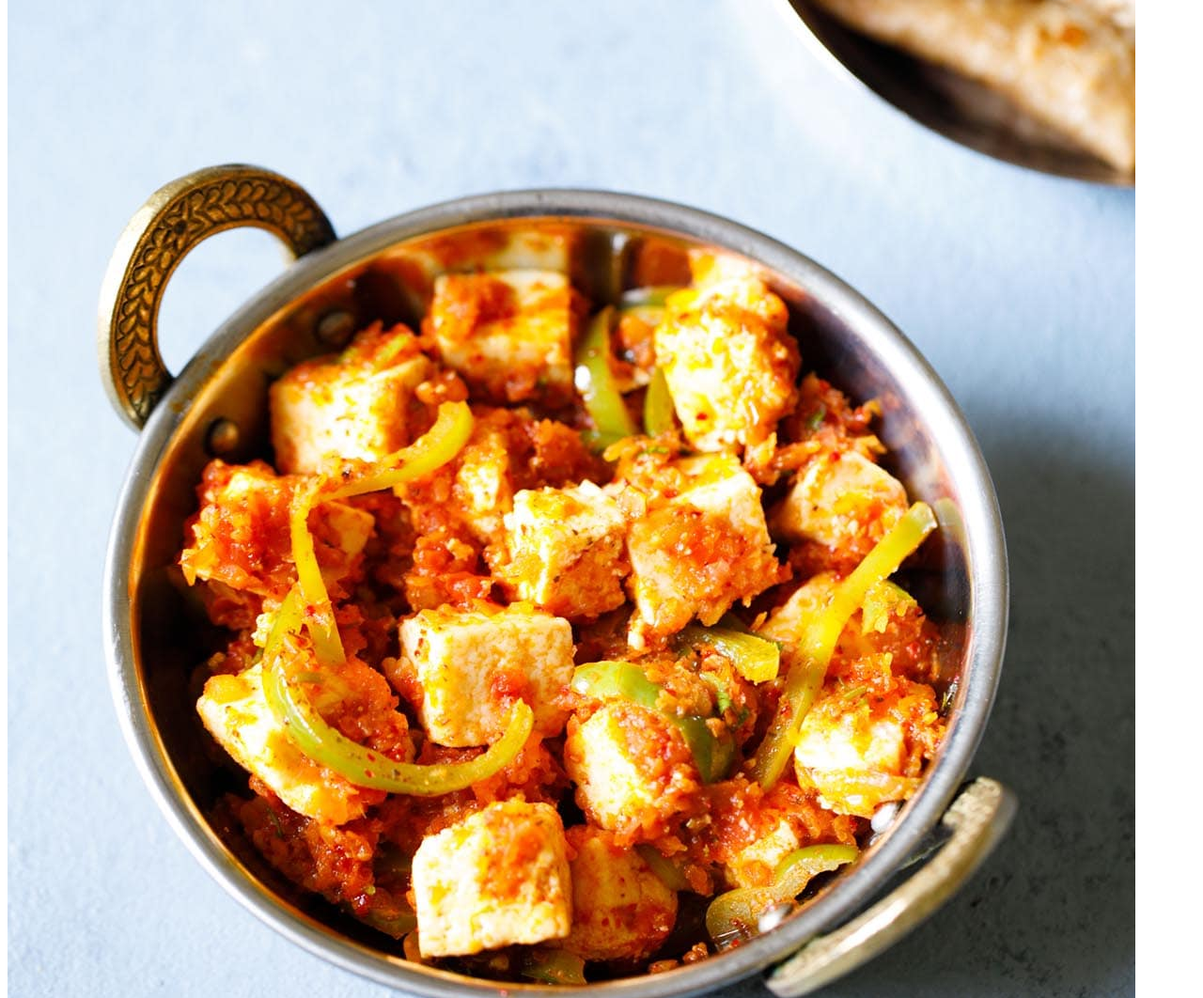
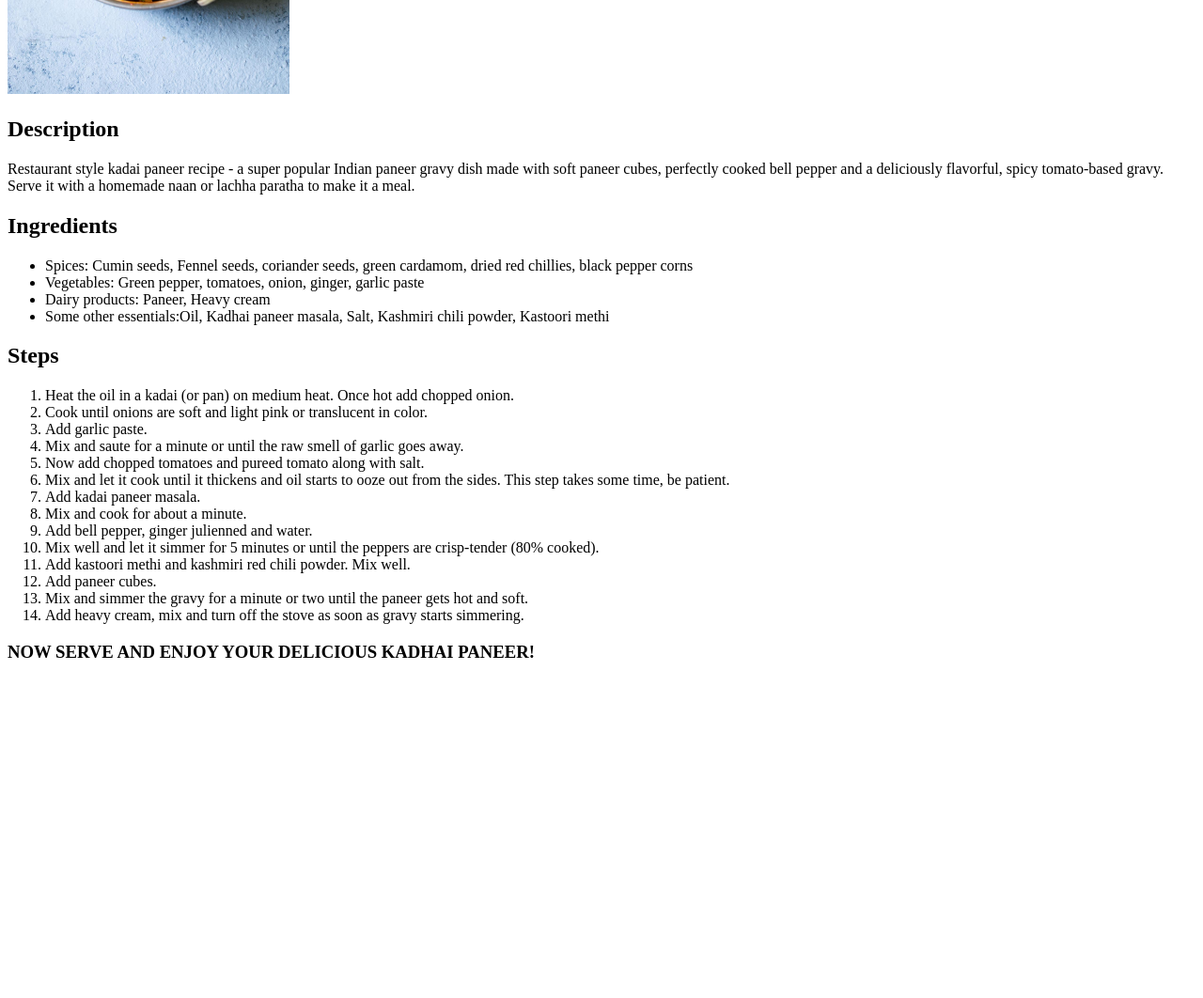
Before and after one commit to ashishguleria04/odin-recipes, a plain HTML site: page recipes/Kadhai-Paneer.html in a window 1280 px wide. Shown: the part 480-1542 px from the top of the page at 94% size. After the commit the page ends 1204 px from the top, so only its background shows below. Drawn offline with Linux system fonts and the light colour scheme.

```diff
--- a/recipes/Kadhai-Paneer.html
+++ b/recipes/Kadhai-Paneer.html
@@ -7,9 +7,34 @@
 </head>
 <body>
     <h1>Kadhai Paneer Recipe</h1>
-    <img src="images/kadai-paneer.jpg">
-
-
+    <img src="images/kadai-paneer.jpg" alt="Kadhai Paneer Image" height="500" width="300">
+    <h2>Description</h2>
+    <p>Restaurant style kadai paneer recipe - a super popular Indian paneer gravy dish made with soft paneer cubes, perfectly cooked bell pepper and a deliciously flavorful, spicy tomato-based gravy. Serve it with a homemade naan or lachha paratha to make it a meal.</p>
+    <h2>Ingredients</h2>
+    <ul>
+        <li>Spices: Cumin seeds, Fennel seeds, coriander seeds, green cardamom, dried red chillies, black pepper corns</li>
+        <li>Vegetables: Green pepper, tomatoes, onion, ginger, garlic paste</li>
+        <li>Dairy products: Paneer, Heavy cream</li>
+        <li>Some other essentials:Oil, Kadhai paneer masala, Salt, Kashmiri chili powder, Kastoori methi </li>
+    </ul>
+    <h2>Steps</h2>
+    <ol>
+        <li> Heat the oil in a kadai (or pan) on medium heat. Once hot add chopped onion.</li>
+        <li>Cook until onions are soft and light pink or translucent in color.</li>
+        <li>Add garlic paste.</li>
+        <li>Mix and saute for a minute or until the raw smell of garlic goes away.</li>
+        <li>Now add chopped tomatoes and pureed tomato along with salt.</li>
+        <li>Mix and let it cook until it thickens and oil starts to ooze out from the sides. This step takes some time, be patient.</li>
+        <li>Add kadai paneer masala.</li>
+        <li>Mix and cook for about a minute.</li>
+        <li>Add bell pepper, ginger julienned and water.</li>
+        <li>Mix well and let it simmer for 5 minutes or until the peppers are crisp-tender (80% cooked).</li>
+        <li>Add kastoori methi and kashmiri red chili powder. Mix well.</li>
+        <li>Add paneer cubes.</li>
+        <li>Mix and simmer the gravy for a minute or two until the paneer gets hot and soft.</li>
+        <li>Add heavy cream, mix and turn off the stove as soon as gravy starts simmering.</li>
+    </ol>
+    <h3>NOW SERVE AND ENJOY YOUR DELICIOUS KADHAI PANEER!</h3>
 
 </body>
 </html>
```
Also changed, not shown: recipes/Dal-Makhani.html (+40 -0 lines).
